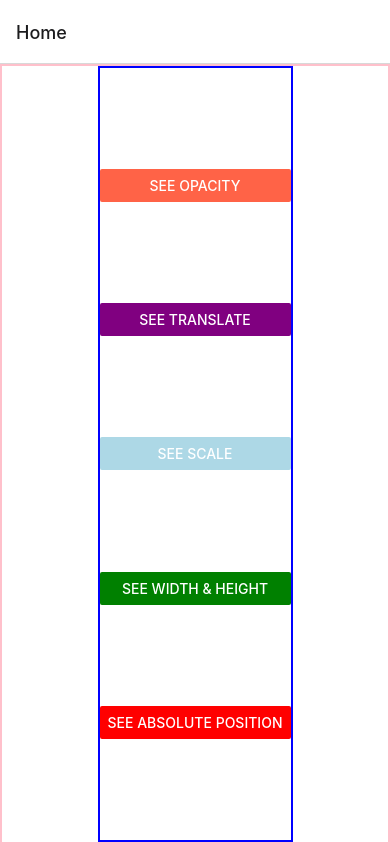
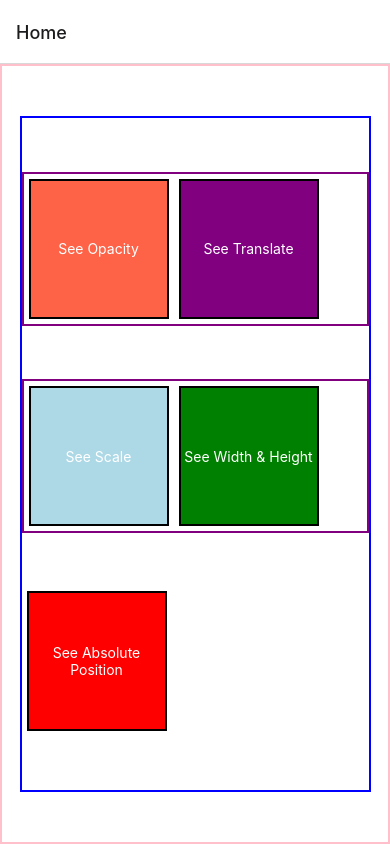
Before and after one commit to MarinMcGinley/Udemy-React-Animations, a React Native app: screen /Home in a window 390 px wide. Built offline with nearby package versions, Linux system fonts and the light colour scheme.

Commit message:
Changing buttons on homepage

```diff
--- /dev/null
+++ b/components/button.tsx
@@ -0,0 +1,47 @@
+import React from 'react';
+import { TouchableHighlight, StyleSheet, View, Text } from 'react-native';
+
+export const Button = (props: {
+  onPress: Function;
+  title: string;
+  color: string;
+  fontColor: string;
+}) => {
+  return (
+    <TouchableHighlight
+      onPress={() => {
+        props.onPress;
+      }}
+    >
+      <View style={{ backgroundColor: props.color, ...styles.buttonContainer }}>
+        <Text
+          style={{
+            color: props.fontColor,
+            ...styles.buttonText,
+          }}
+        >
+          {props.title}
+        </Text>
+      </View>
+    </TouchableHighlight>
+  );
+};
+
+const styles = StyleSheet.create({
+  buttonContainer: {
+    height: 140,
+    width: 140,
+    margin: 5,
+    marginBottom: 5,
+    marginRight: 5,
+    borderWidth: 2,
+    borderColor: 'black',
+    // flex: 1,
+    flexDirection: 'row',
+    alignItems: 'center',
+  },
+  buttonText: {
+    textAlign: 'center',
+    flex: 1,
+  },
+});
--- a/screens/homeScreen.tsx
+++ b/screens/homeScreen.tsx
@@ -1,42 +1,71 @@
-import React from "react";
-import { Button, View, StyleSheet } from "react-native";
+import React from 'react';
+import { View, StyleSheet, useWindowDimensions } from 'react-native';
+import { Button } from '../components/button';
 
 const HomeScreen = ({ navigation }: any) => {
+  const { width, height } = useWindowDimensions();
   const openOpacity = () => {
-    navigation.navigate("Opacity");
+    navigation.navigate('Opacity');
   };
 
   const openTranslate = () => {
-    navigation.navigate("Translate");
+    navigation.navigate('Translate');
   };
 
   const openScale = () => {
-    navigation.navigate("Scale");
+    navigation.navigate('Scale');
   };
 
   const openWidthAndHeight = () => {
-    navigation.navigate("WidthAndHeight");
+    navigation.navigate('WidthAndHeight');
   };
 
   const openAbsolutePosition = () => {
-    navigation.navigate("AbsolutePosition");
+    navigation.navigate('AbsolutePosition');
   };
 
   return (
     <View style={styles.container}>
-      <View style={styles.buttonContainer}>
-        <Button onPress={openOpacity} title="See Opacity" color="tomato" />
-        <Button onPress={openTranslate} title="See Translate" color="purple" />
-        <Button onPress={openScale} title="See Scale" color="lightblue" />
-        <Button
-          onPress={openWidthAndHeight}
-          title="See Width & Height"
-          color="green"
-        />
+      <View
+        style={{
+          width: width * 0.9,
+          height: height * 0.8,
+          ...styles.buttonsContainer,
+        }}
+      >
+        <View style={styles.duoContainer}>
+          <Button
+            onPress={openOpacity}
+            title='See Opacity'
+            color='tomato'
+            fontColor='white'
+          />
+          <Button
+            onPress={openTranslate}
+            title='See Translate'
+            color='purple'
+            fontColor='white'
+          />
+        </View>
+        <View style={styles.duoContainer}>
+          <Button
+            onPress={openScale}
+            title='See Scale'
+            color='lightblue'
+            fontColor='white'
+          />
+          <Button
+            onPress={openWidthAndHeight}
+            title='See Width & Height'
+            color='green'
+            fontColor='white'
+          />
+        </View>
         <Button
           onPress={openAbsolutePosition}
-          title="See Absolute Position"
-          color="red"
+          title='See Absolute Position'
+          color='red'
+          fontColor='white'
         />
       </View>
     </View>
@@ -46,18 +75,24 @@ const HomeScreen = ({ navigation }: any) => {
 const styles = StyleSheet.create({
   container: {
     borderWidth: 2,
-    borderColor: "pink",
+    borderColor: 'pink',
     flex: 1,
-    backgroundColor: "#fff",
-    alignItems: "center",
-    justifyContent: "center",
+    backgroundColor: '#fff',
+    alignItems: 'center',
+    justifyContent: 'center',
   },
-  buttonContainer: {
-    flex: 1,
+  buttonsContainer: {
+    // flex: 1,
     borderWidth: 2,
-    borderColor: "blue",
-    flexDirection: "column",
-    justifyContent: "space-evenly",
+    borderColor: 'blue',
+    flexDirection: 'column',
+    justifyContent: 'space-evenly',
+    // padding: 5,
+  },
+  duoContainer: {
+    flexDirection: 'row',
+    borderWidth: 2,
+    borderColor: 'purple',
   },
 });
 
```
Also changed, not shown: App.tsx (+15 -17 lines).
